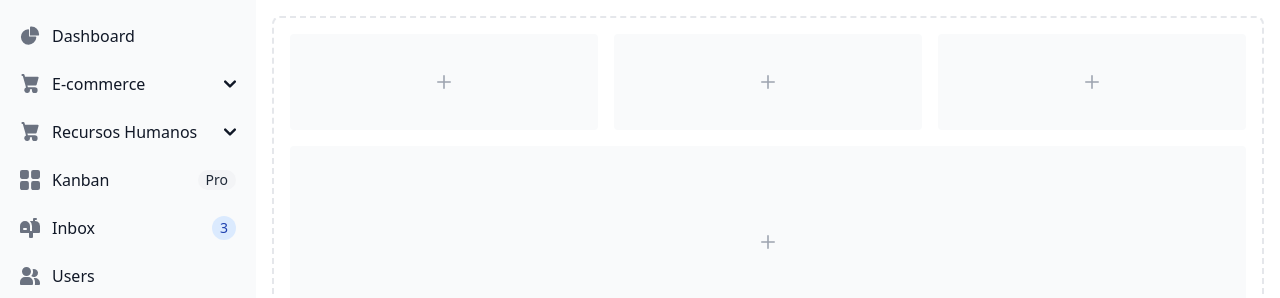
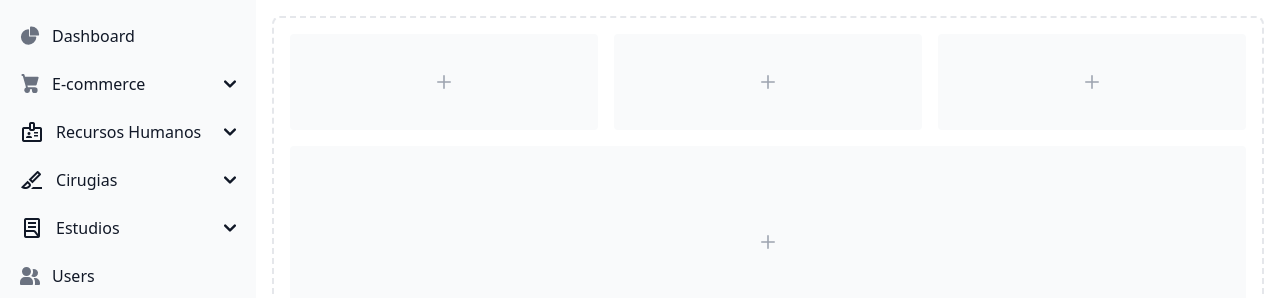
Before and after one commit to Jesus200995/hospital2.0, a Vue app in the folder Frontend/sistema-hospital/: page /dashboard in a window 1280 px wide. Shown: the top 298 px of the page. Built offline with nearby package versions, Linux system fonts and the light colour scheme.

Commit message:
Se modifico y agregaron areas al dashboard

```diff
--- a/Frontend/sistema-hospital/index.html
+++ b/Frontend/sistema-hospital/index.html
@@ -8,6 +8,10 @@
     <script src="https://cdn.tailwindcss.com"></script>
     <script src="https://use.fontawesome.com/5d970393b7.js"></script>
     <link href="https://cdnjs.cloudflare.com/ajax/libs/flowbite/2.3.0/flowbite.min.css" rel="stylesheet" />
+    <link rel="stylesheet" href="https://fonts.googleapis.com/css2?family=Material+Symbols+Outlined:opsz,wght,FILL,GRAD@20..48,100..700,0..1,-50..200" />
+    <link rel="stylesheet" href="https://fonts.googleapis.com/css2?family=Material+Symbols+Outlined:opsz,wght,FILL,GRAD@20..48,100..700,0..1,-50..200" />
+    <link rel="stylesheet" href="https://fonts.googleapis.com/css2?family=Material+Symbols+Outlined:opsz,wght,FILL,GRAD@20..48,100..700,0..1,-50..200" />
+
 </head>
 <body>
     <div id="app"></div>
--- a/Frontend/sistema-hospital/src/components/dashboard.vue
+++ b/Frontend/sistema-hospital/src/components/dashboard.vue
@@ -42,9 +42,9 @@
         </li>
          <li>
            <button type="button" class="flex items-center w-full p-2 text-base text-gray-900 transition duration-75 rounded-lg group hover:bg-gray-100 dark:text-white dark:hover:bg-gray-700" aria-controls="dropdown-example0" data-collapse-toggle="dropdown-example0">
-                 <svg class="flex-shrink-0 w-5 h-5 text-gray-500 transition duration-75 group-hover:text-gray-900 dark:text-gray-400 dark:group-hover:text-white" aria-hidden="true" xmlns="http://www.w3.org/2000/svg" fill="currentColor" viewBox="0 0 18 21">
-                    <path d="M15 12a1 1 0 0 0 .962-.726l2-7A1 1 0 0 0 17 3H3.77L3.175.745A1 1 0 0 0 2.208 0H1a1 1 0 0 0 0 2h.438l.6 2.255v.019l2 7 .746 2.986A3 3 0 1 0 9 17a2.966 2.966 0 0 0-.184-1h2.368c-.118.32-.18.659-.184 1a3 3 0 1 0 3-3H6.78l-.5-2H15Z"/>
-                 </svg>
+            <span class="material-symbols-outlined">
+badge
+</span>
                  <span class="flex-1 ms-3 text-left rtl:text-right whitespace-nowrap">Recursos Humanos</span>
                  <svg class="w-3 h-3" aria-hidden="true" xmlns="http://www.w3.org/2000/svg" fill="none" viewBox="0 0 10 6">
                     <path stroke="currentColor" stroke-linecap="round" stroke-linejoin="round" stroke-width="2" d="m1 1 4 4 4-4"/>
@@ -52,33 +52,54 @@
            </button>
            <ul id="dropdown-example0" class="hidden py-2 space-y-2">
                  <li>
-                    <a href="#" class="flex items-center w-full p-2 text-gray-900 transition duration-75 rounded-lg pl-11 group hover:bg-gray-100 dark:text-white dark:hover:bg-gray-700">Products</a>
+                    <a href="#" class="flex items-center w-full p-2 text-gray-900 transition duration-75 rounded-lg pl-11 group hover:bg-gray-100 dark:text-white dark:hover:bg-gray-700">Personas</a>
                  </li>
                  <li>
-                    <a href="#" class="flex items-center w-full p-2 text-gray-900 transition duration-75 rounded-lg pl-11 group hover:bg-gray-100 dark:text-white dark:hover:bg-gray-700">Billing</a>
+                    <a href="#" class="flex items-center w-full p-2 text-gray-900 transition duration-75 rounded-lg pl-11 group hover:bg-gray-100 dark:text-white dark:hover:bg-gray-700">Puestos</a>
                  </li>
                  <li>
-                    <a href="#" class="flex items-center w-full p-2 text-gray-900 transition duration-75 rounded-lg pl-11 group hover:bg-gray-100 dark:text-white dark:hover:bg-gray-700">Invoice</a>
+                    <a href="#" class="flex items-center w-full p-2 text-gray-900 transition duration-75 rounded-lg pl-11 group hover:bg-gray-100 dark:text-white dark:hover:bg-gray-700">Personal Medico</a>
+                 </li>
+
+           </ul>
+        </li>
+        <li>
+           <button type="button" class="flex items-center w-full p-2 text-base text-gray-900 transition duration-75 rounded-lg group hover:bg-gray-100 dark:text-white dark:hover:bg-gray-700" aria-controls="dropdown-example1" data-collapse-toggle="dropdown-example1">
+            <span class="material-symbols-outlined">
+surgical
+</span>
+                 <span class="flex-1 ms-3 text-left rtl:text-right whitespace-nowrap">Cirugias</span>
+                 <svg class="w-3 h-3" aria-hidden="true" xmlns="http://www.w3.org/2000/svg" fill="none" viewBox="0 0 10 6">
+                    <path stroke="currentColor" stroke-linecap="round" stroke-linejoin="round" stroke-width="2" d="m1 1 4 4 4-4"/>
+                 </svg>
+           </button>
+           <ul id="dropdown-example1" class="hidden py-2 space-y-2">
+                 <li>
+                    <a href="#" class="flex items-center w-full p-2 text-gray-900 transition duration-75 rounded-lg pl-11 group hover:bg-gray-100 dark:text-white dark:hover:bg-gray-700">Cirugias</a>
+                 </li>
+                 <li>
+                    <a href="#" class="flex items-center w-full p-2 text-gray-900 transition duration-75 rounded-lg pl-11 group hover:bg-gray-100 dark:text-white dark:hover:bg-gray-700">Calendario de cirugias</a>
                  </li>
            </ul>
         </li>
         <li>
-           <a href="#" class="flex items-center p-2 text-gray-900 rounded-lg dark:text-white hover:bg-gray-100 dark:hover:bg-gray-700 group">
-              <svg class="flex-shrink-0 w-5 h-5 text-gray-500 transition duration-75 dark:text-gray-400 group-hover:text-gray-900 dark:group-hover:text-white" aria-hidden="true" xmlns="http://www.w3.org/2000/svg" fill="currentColor" viewBox="0 0 18 18">
-                 <path d="M6.143 0H1.857A1.857 1.857 0 0 0 0 1.857v4.286C0 7.169.831 8 1.857 8h4.286A1.857 1.857 0 0 0 8 6.143V1.857A1.857 1.857 0 0 0 6.143 0Zm10 0h-4.286A1.857 1.857 0 0 0 10 1.857v4.286C10 7.169 10.831 8 11.857 8h4.286A1.857 1.857 0 0 0 18 6.143V1.857A1.857 1.857 0 0 0 16.143 0Zm-10 10H1.857A1.857 1.857 0 0 0 0 11.857v4.286C0 17.169.831 18 1.857 18h4.286A1.857 1.857 0 0 0 8 16.143v-4.286A1.857 1.857 0 0 0 6.143 10Zm10 0h-4.286A1.857 1.857 0 0 0 10 11.857v4.286c0 1.026.831 1.857 1.857 1.857h4.286A1.857 1.857 0 0 0 18 16.143v-4.286A1.857 1.857 0 0 0 16.143 10Z"/>
-              </svg>
-              <span class="flex-1 ms-3 whitespace-nowrap">Kanban</span>
-              <span class="inline-flex items-center justify-center px-2 ms-3 text-sm font-medium text-gray-800 bg-gray-100 rounded-full dark:bg-gray-700 dark:text-gray-300">Pro</span>
-           </a>
-        </li>
-        <li>
-           <a href="#" class="flex items-center p-2 text-gray-900 rounded-lg dark:text-white hover:bg-gray-100 dark:hover:bg-gray-700 group">
-              <svg class="flex-shrink-0 w-5 h-5 text-gray-500 transition duration-75 dark:text-gray-400 group-hover:text-gray-900 dark:group-hover:text-white" aria-hidden="true" xmlns="http://www.w3.org/2000/svg" fill="currentColor" viewBox="0 0 20 20">
-                 <path d="m17.418 3.623-.018-.008a6.713 6.713 0 0 0-2.4-.569V2h1a1 1 0 1 0 0-2h-2a1 1 0 0 0-1 1v2H9.89A6.977 6.977 0 0 1 12 8v5h-2V8A5 5 0 1 0 0 8v6a1 1 0 0 0 1 1h8v4a1 1 0 0 0 1 1h2a1 1 0 0 0 1-1v-4h6a1 1 0 0 0 1-1V8a5 5 0 0 0-2.582-4.377ZM6 12H4a1 1 0 0 1 0-2h2a1 1 0 0 1 0 2Z"/>
-              </svg>
-              <span class="flex-1 ms-3 whitespace-nowrap">Inbox</span>
-              <span class="inline-flex items-center justify-center w-3 h-3 p-3 ms-3 text-sm font-medium text-blue-800 bg-blue-100 rounded-full dark:bg-blue-900 dark:text-blue-300">3</span>
-           </a>
+           <button type="button" class="flex items-center w-full p-2 text-base text-gray-900 transition duration-75 rounded-lg group hover:bg-gray-100 dark:text-white dark:hover:bg-gray-700" aria-controls="dropdown-example2" data-collapse-toggle="dropdown-example2">
+            <span class="material-symbols-outlined">
+lab_profile
+</span>
+                 <span class="flex-1 ms-3 text-left rtl:text-right whitespace-nowrap">Estudios</span>
+                 <svg class="w-3 h-3" aria-hidden="true" xmlns="http://www.w3.org/2000/svg" fill="none" viewBox="0 0 10 6">
+                    <path stroke="currentColor" stroke-linecap="round" stroke-linejoin="round" stroke-width="2" d="m1 1 4 4 4-4"/>
+                 </svg>
+           </button>
+           <ul id="dropdown-example2" class="hidden py-2 space-y-2">
+                 <li>
+                    <a href="#" class="flex items-center w-full p-2 text-gray-900 transition duration-75 rounded-lg pl-11 group hover:bg-gray-100 dark:text-white dark:hover:bg-gray-700">Estudios</a>
+                 </li>
+                 <li>
+                    <a href="#" class="flex items-center w-full p-2 text-gray-900 transition duration-75 rounded-lg pl-11 group hover:bg-gray-100 dark:text-white dark:hover:bg-gray-700">Resultado Estudios</a>
+                 </li>
+           </ul>
         </li>
         <li>
            <a href="#" class="flex items-center p-2 text-gray-900 rounded-lg dark:text-white hover:bg-gray-100 dark:hover:bg-gray-700 group">
```
